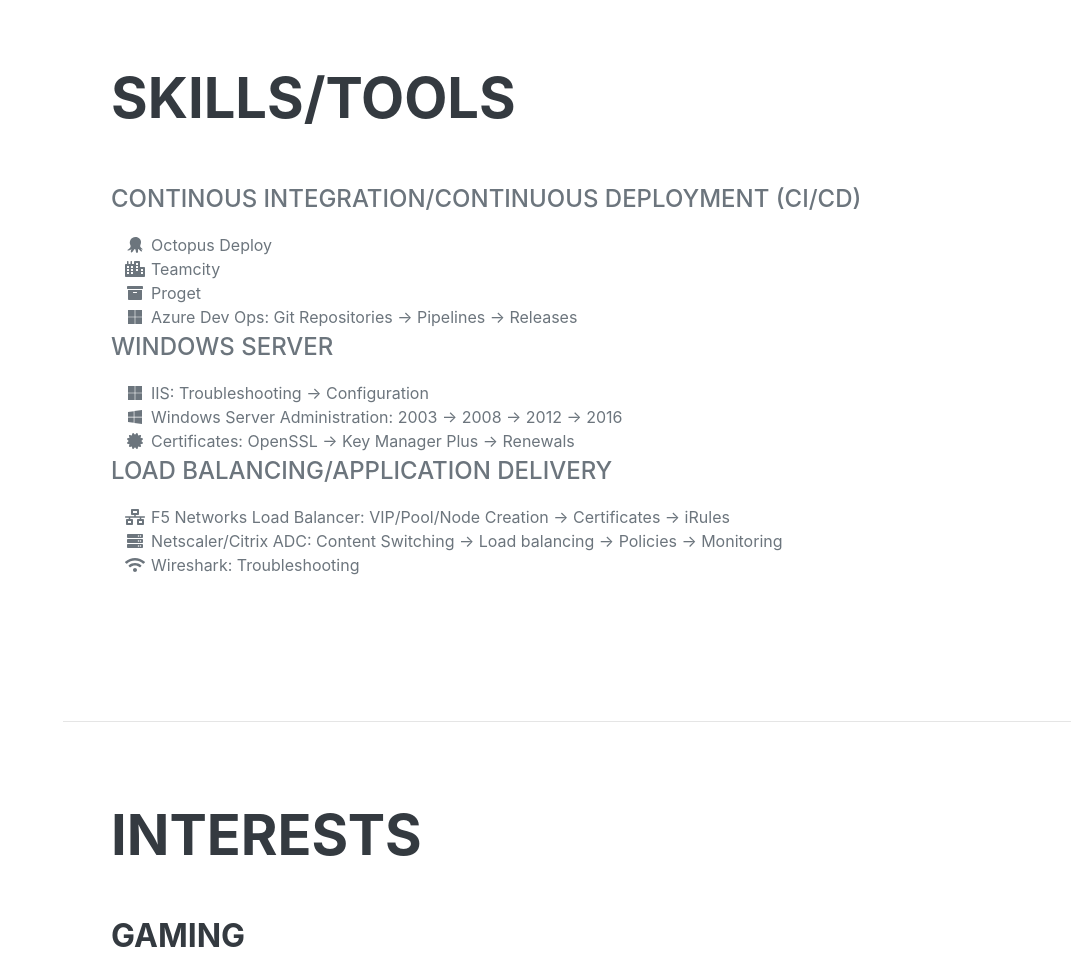
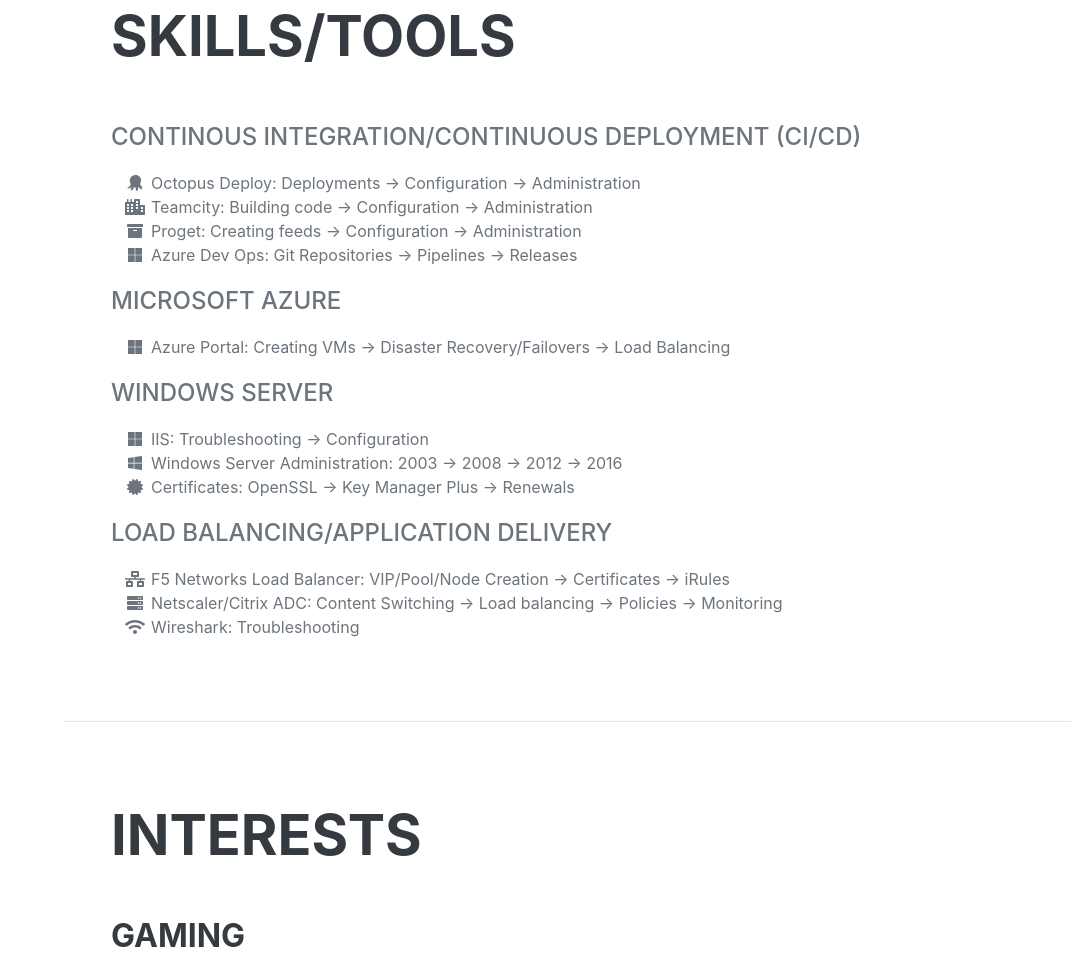
Before and after one commit to Davidforster1/davidforster1.github.io, a plain HTML site: page index.html in a window 1280 px wide. Shown: the part 2482-3450 px from the top of the page, without its empty margins (209-1280 px from the left). Drawn offline with nearby package versions, Linux system fonts and the light colour scheme; a web font is replaced by a local one.

Commit message:
Added Azure and more notes under skills
Signed-off-by: David Forster <dahidforster@gmail.com>

```diff
--- a/index.html
+++ b/index.html
@@ -108,21 +108,30 @@
 						<ul class="fa-ul mb-0">
 							<li>
 								<span class="fa-li"><i class="fab fa-octopus-deploy"></i></span>
-								Octopus Deploy
+								Octopus Deploy: Deployments -> Configuration -> Administration
 							</li>
 							<li>
 								<span class="fa-li"><i class="fas fa-city"></i></span>
-								Teamcity
+								Teamcity: Building code -> Configuration -> Administration
 							</li>
 							<li>
 								<span class="fa-li"><i class="fas fa-archive"></i></span>
-								Proget
+								Proget: Creating feeds -> Configuration -> Administration
 							</li>
 							<li>
 								<span class="fa-li"><i class="fab fa-microsoft"></i></span>
 								Azure Dev Ops: Git Repositories -> Pipelines -> Releases
 							</li>
 						</ul>
+						<p></p>
+					<div class="subheading mb-3">Microsoft Azure</div>
+					<ul class="fa-ul mb-0">
+						<li>
+							<span class="fa-li"><i class="fab fa-microsoft"></i></span>
+							Azure Portal: Creating VMs -> Disaster Recovery/Failovers -> Load Balancing
+						</li>
+					</ul>
+					<p></p>
 					 <div class="subheading mb-3">Windows Server</div>
 						<ul class="fa-ul mb-0">
 							<li>
@@ -138,6 +147,7 @@
 								Certificates: OpenSSL -> Key Manager Plus -> Renewals
 							</li>
 						</ul>
+					<p></p>
 					<div class="subheading mb-3">Load Balancing/Application Delivery</div>
 					<ul class="fa-ul mb-0">
 						<li>
@@ -153,7 +163,6 @@
 							Wireshark: Troubleshooting
 						</li>
 					</ul>
-
                 </div>
             </section>
             <hr class="m-0" />
```
Lines whose indentation alone changed are shown as unchanged.
